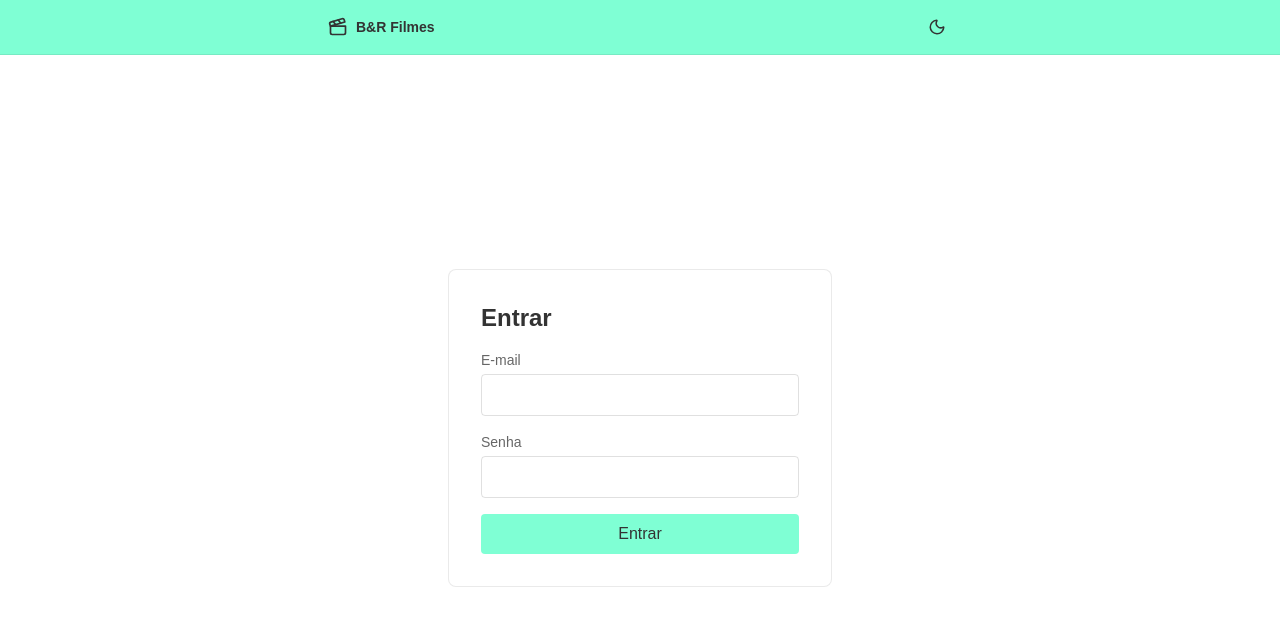
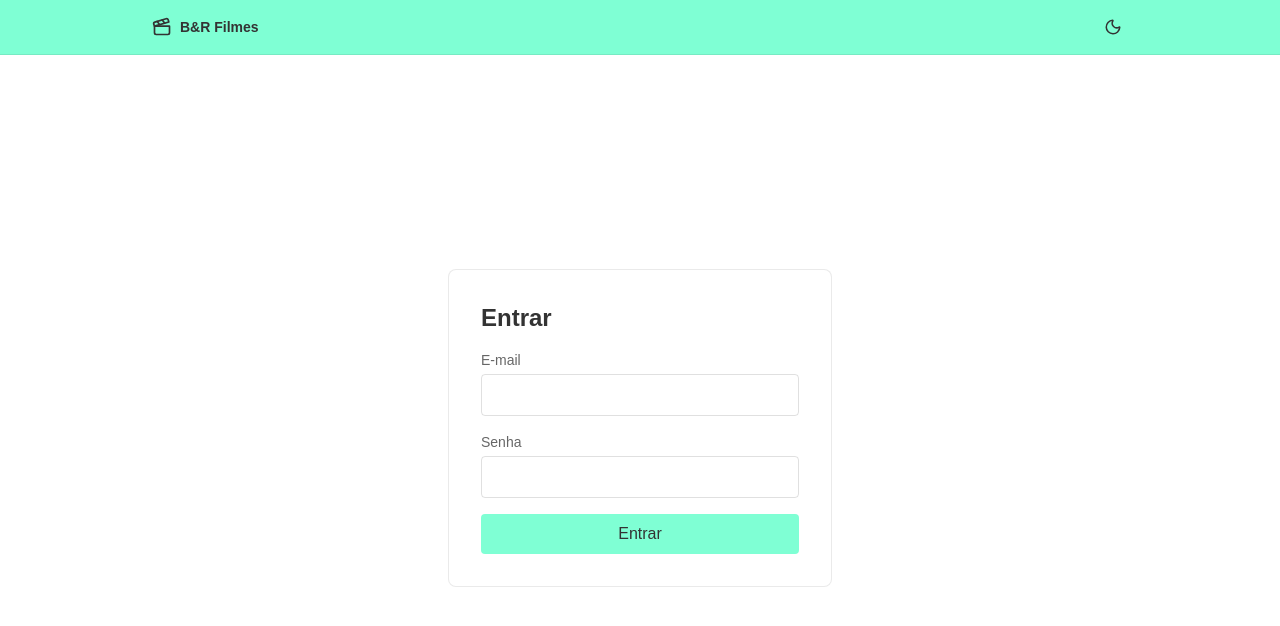
Before and after one commit to rodolfoafl/movie-list, a Next.js app: page /login in a window 1280 px wide. Shown: the top 626 px of the page. Built offline with nearby package versions, Linux system fonts and the light colour scheme; no server answers.

Commit message:
style: widen navigation max-width to max-w-5xl for consistency

```diff
--- a/app/components/AppHeader.tsx
+++ b/app/components/AppHeader.tsx
@@ -10,7 +10,7 @@
 
   return (
     <header className="border-b border-on-primary/10 bg-primary">
-      <nav className="mx-auto flex w-full max-w-2xl items-center justify-between px-6 py-3">
+      <nav className="mx-auto flex w-full max-w-5xl items-center justify-between px-6 py-3">
         <Link
           href="/"
           className="flex items-center gap-2 rounded-sm text-sm font-semibold text-on-primary focus-visible:outline-none focus-visible:ring-2 focus-visible:ring-on-primary focus-visible:ring-offset-2 focus-visible:ring-offset-primary"
```
